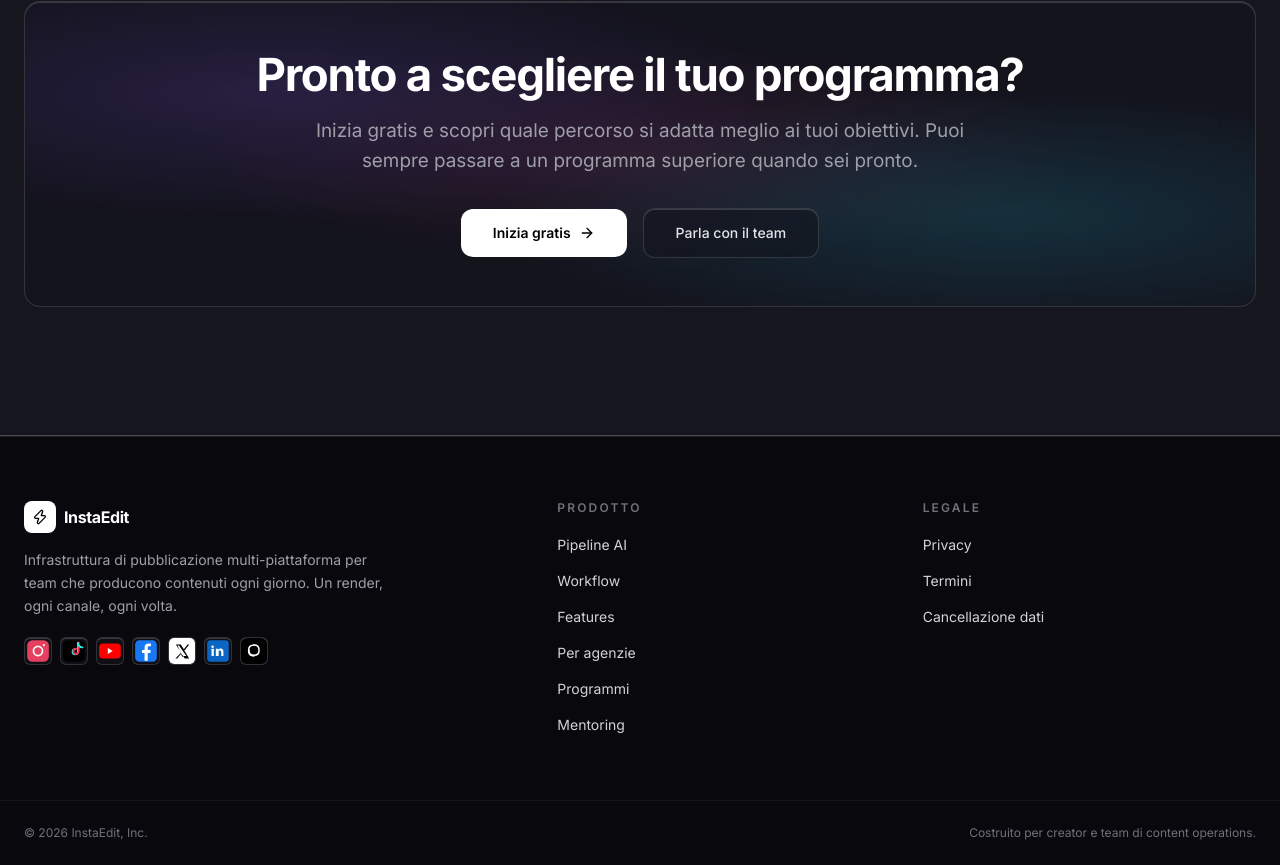
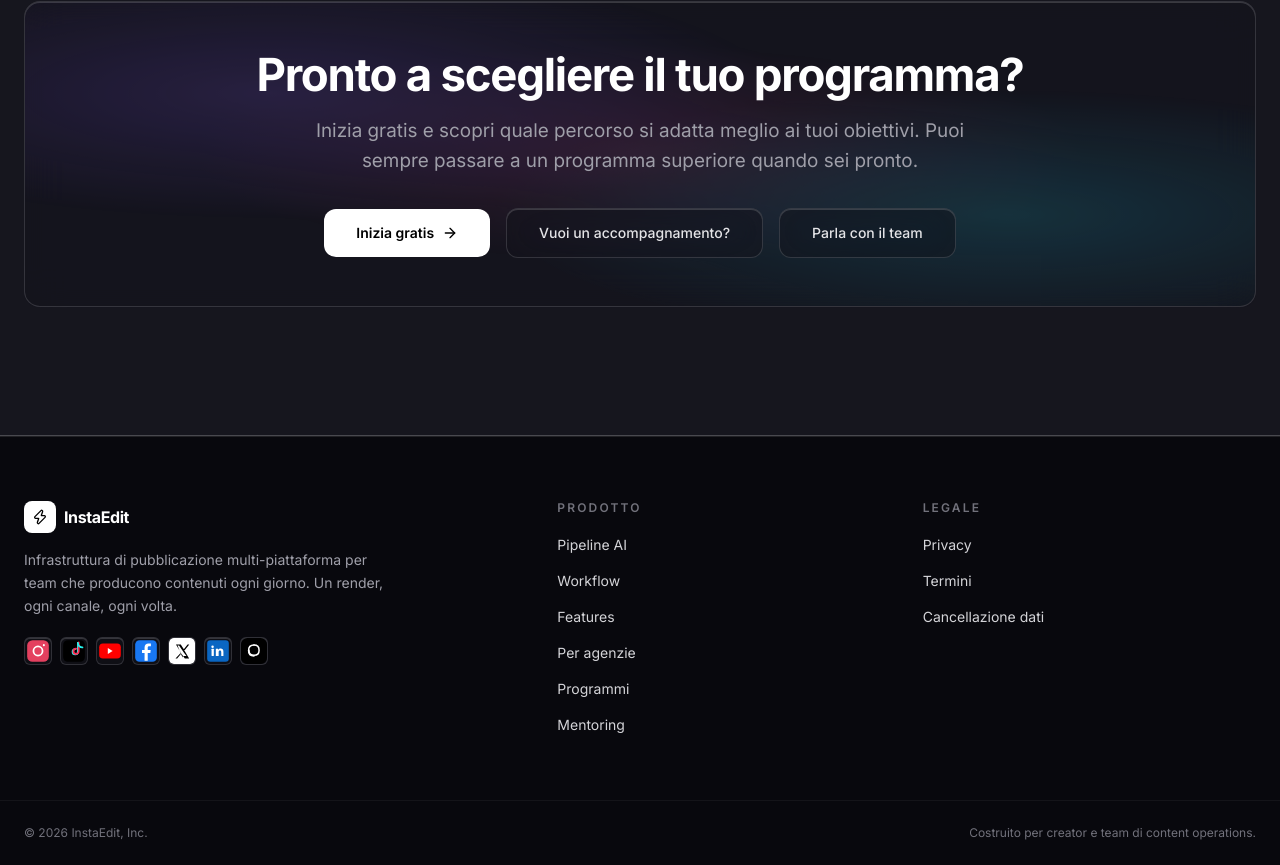
Before and after one commit to Marcuss-ops/InstaeditLogin, a React (Vite) app in the folder web/: page /programs in a window 1280 px wide. Shown: the part 3035-3900 px from the top of the page. Built offline with nearby package versions, Linux system fonts and the light colour scheme; no server answers.

Commit message:
feat(web): wire up cross-page navigation between Landing, Programs and Mentoring

```diff
--- a/web/src/components/layout/MarketingNav.tsx
+++ b/web/src/components/layout/MarketingNav.tsx
@@ -10,6 +10,7 @@
   { label: "Features", href: "#features" },
   { label: "Agenzie", href: "#agency" },
   { label: "Programmi", to: "/programs" },
+  { label: "Mentoring", to: "/mentoring" },
   { label: "Chi siamo", href: "#who-are-we" },
 ];
 
--- a/web/src/pages/Landing.tsx
+++ b/web/src/pages/Landing.tsx
@@ -1096,6 +1096,12 @@
               Inizia gratis
               <ArrowRight className="w-4 h-4 group-hover:translate-x-1 transition-transform" />
             </Link>
+            <Link
+              to="/programs"
+              className="inline-flex items-center gap-2 px-8 py-3.5 rounded-xl surface-glass border border-white/15 text-sm font-medium text-zinc-200 hover:border-violet-400/50 hover:text-white transition-all"
+            >
+              Esplora i programmi
+            </Link>
             <a
               href="#workflow"
               className="inline-flex items-center gap-2 px-8 py-3.5 rounded-xl surface-glass border border-white/15 text-sm font-medium text-zinc-200 hover:border-violet-400/50 hover:text-white transition-all"
--- a/web/src/pages/Programs.tsx
+++ b/web/src/pages/Programs.tsx
@@ -243,6 +243,12 @@
                 Inizia gratis
                 <ArrowRight className="w-4 h-4 group-hover:translate-x-1 transition-transform" />
               </Link>
+              <Link
+                to="/mentoring"
+                className="inline-flex items-center gap-2 px-8 py-3.5 rounded-xl surface-glass border border-white/15 text-sm font-medium text-zinc-200 hover:border-violet-400/50 hover:text-white transition-all"
+              >
+                Vuoi un accompagnamento?
+              </Link>
               <a
                 href="mailto:hello@instaedit.org"
                 className="inline-flex items-center gap-2 px-8 py-3.5 rounded-xl surface-glass border border-white/15 text-sm font-medium text-zinc-200 hover:border-violet-400/50 hover:text-white transition-all"
```
Also changed, not shown: 1 other file (tests, documents, lock files or other folders).
